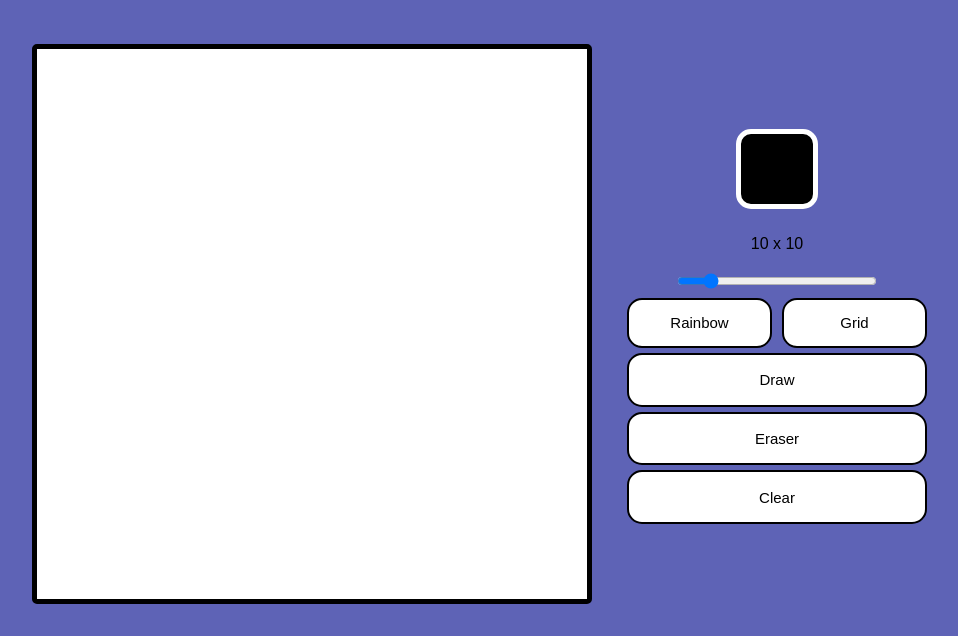
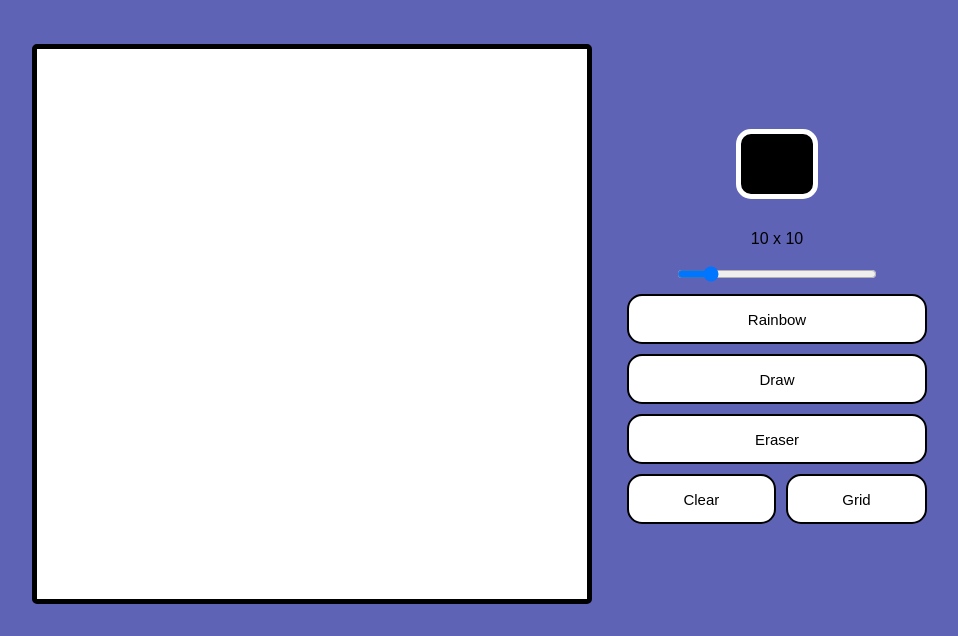
Before and after one commit to AimanShazman/Etch-a-Sketch, a plain HTML site: page index.html in a window 1280 px wide. Shown: the part 164-800 px from the top of the page, without its empty margins (158-1116 px from the left). Drawn offline with Linux system fonts and the light colour scheme.

Commit message:
change button positions
-change the position of clear and grid to be at the bottom.
-reason: prevent the user from miss clicking it.

```diff
--- a/index.html
+++ b/index.html
@@ -27,13 +27,13 @@
                     <input id="gridInput" type="range" min="1" max="64" value="10">
                 </div>
 
-                <div class="rainbowGridContainer">
-                    <button class="button rainbow">Rainbow</button>
+                <button class="button rainbow">Rainbow</button>
+                <button class="button draw">Draw</button>
+                <button class="button eraser">Eraser</button>
+                <div class="wrapper">
+                    <button class="button clear">Clear</button>
                     <button class="button setGrid">Grid</button>
                 </div>
-                <button class="button draw">Draw</button>
-                <button class="button eraser">Eraser</button>
-                <button class="button clear">Clear</button>
             </div>
 
         </div>
@@ -49,20 +49,20 @@
     <div id="grid"></div>
 
     <div id="drawingTools">
-        <div class="colorContainer">
-            <input class="setColor" type="color" value="#000000" />
-            <button class="rainbow">Rainbow</button>
+        <input class="setColor" type="color" value="#000000"/>
+
+        <div class="gridScrollbar">
+            <p><output id="displayGrid"></output></p>
+            <input id="gridInput" type="range" min="1" max="64" value="10">
         </div>
-        <div class="setGridSize">
-            <div class="gridSrollbar">
-                <p><output id="displayGrid"></output></p>
-                <input id="gridInput" type="range" min="1" max="64" value="10">
-            </div>
-            <button class="setGrid">Grid</button>
+
+        <div class="rainbowGridContainer">
+            <button class="button rainbow">Rainbow</button>
+            <button class="button setGrid">Grid</button>
         </div>
-        <button class="draw">Draw</button>
-        <button class="eraser">Eraser</button>
-        <button class="clear">Clear</button>
+        <button class="button draw">Draw</button>
+        <button class="button eraser">Eraser</button>
+        <button class="button clear">Clear</button>
     </div>
 
 </div> -->
--- a/styles.css
+++ b/styles.css
@@ -43,7 +43,7 @@ body {
     height: 400px;
     width: 300px;
     padding: 5px;
-    gap: 5px;
+    gap: 10px;
 }
 
 #drawingTools .setColor {
@@ -77,35 +77,13 @@ body {
     display: flex;
     flex: 1 1 auto;
     width: 200px;
+    overflow: hidden;
+    background: #9a905d;
 }
 
-/* #drawingTools .colorContainer {
+.wrapper {
     display: flex;
-    flex: 1 1 auto;
-    flex-direction: row;
-    gap: 5px;
-} */
-
-/* #drawingTools .setGridSize {
-    display: flex;
-} */
-
-.rainbowGridContainer {
-    display: flex;
-    flex: 1;
     gap: 10px;
-}
-
-.rainbowGridContainer .rainbow {
-    display: flex;
-    flex: 1;
-    width: 100px;
-}
-
-.rainbowGridContainer .setGrid {
-    display: flex;
-    flex: 1;
-    width: 100px;
 }
 
 #drawingTools .button {
@@ -113,10 +91,10 @@ body {
     flex: 1 1 auto;
     justify-content: center;
     align-items: center;
+    min-height: 50px;
+    min-width: 50px;
+    border: solid 2px black;
     border-radius: 15px;
-    border: solid 2px black;
-    height: 50px;
-    text-align: center;
     font-size: 15px;
     outline: none;
     cursor: pointer;
```
